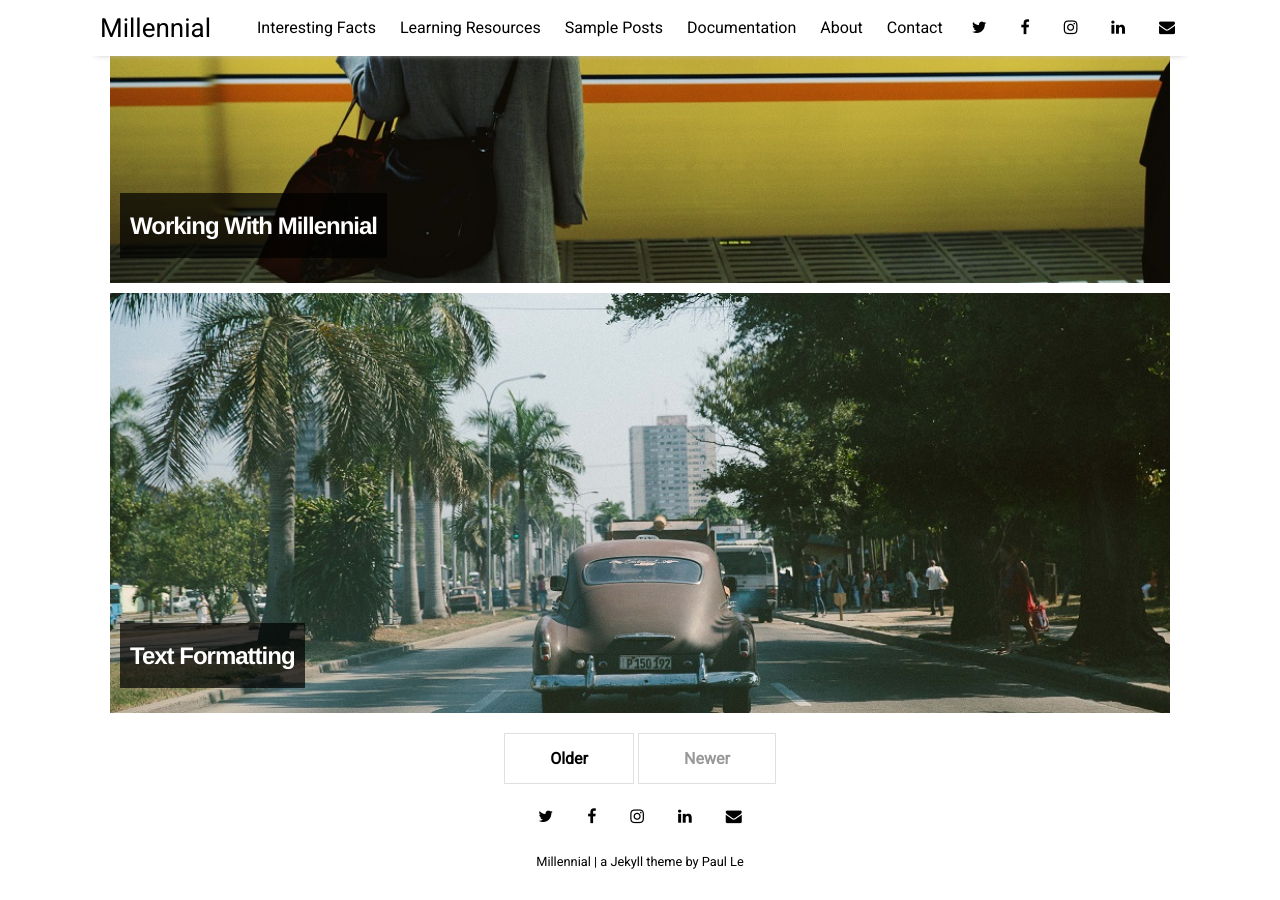
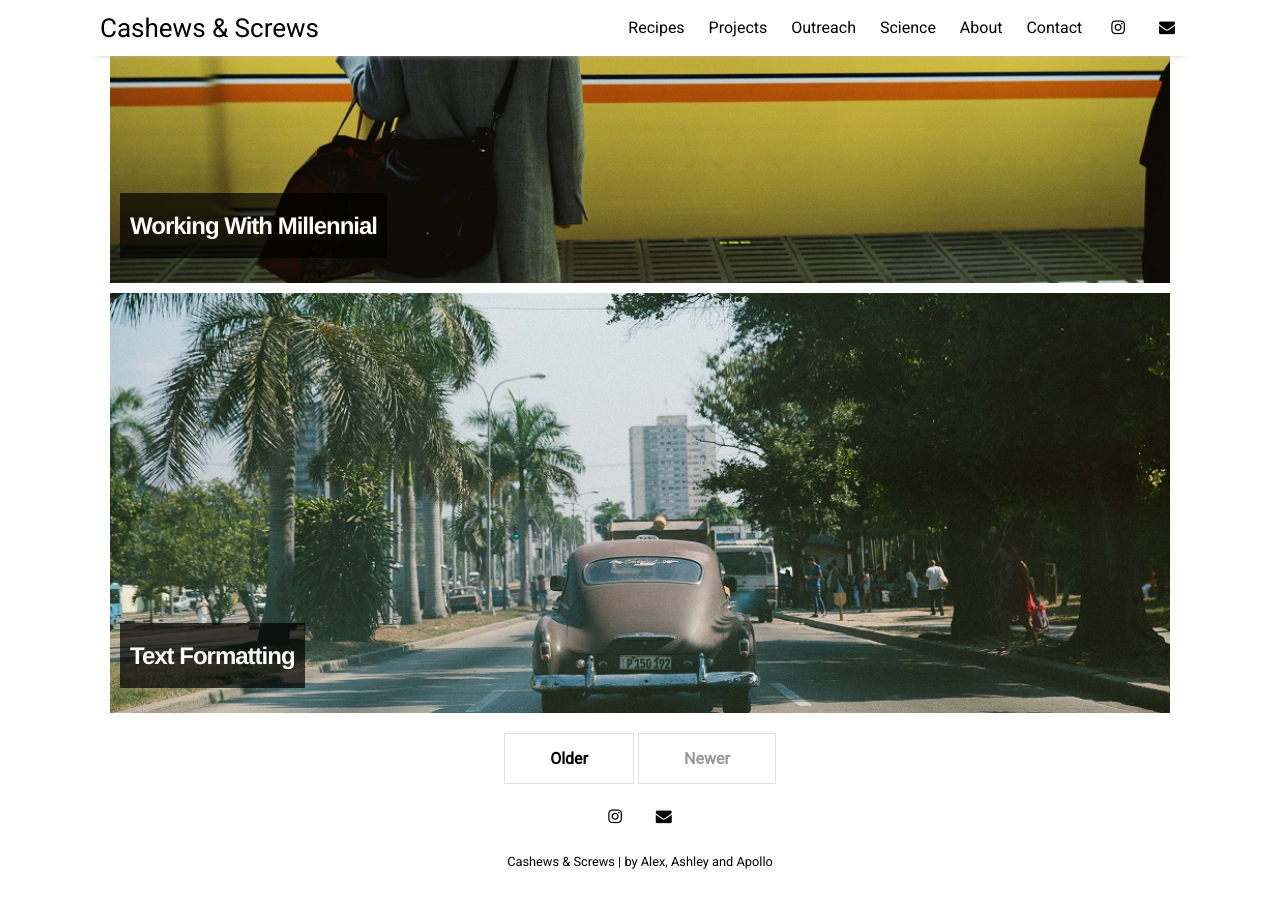
Before and after one commit to CashewsAndScrews/Millennial, a Jekyll site: the page built from index.html, in a window 1280 px wide and 900 px high, scrolled down 1498 px. Built offline with Jekyll 4.4.1, drawn with Linux system fonts in a browser that asks for light colours; nearby versions of some CDN libraries; the list of posts is cut into pages by our own code.

Commit message:
updating config

```diff
--- a/_config.yml
+++ b/_config.yml
@@ -1,8 +1,8 @@
 # Site Settings
-baseurl:            #"Cashews"
+baseurl:            #"Millenial"
 url:                #"https://cashewsandscrews.github.io"
 github:
-  url:               #"https://cashewsandscrews.github.io/Cashews"
+  url:               #"https://cashewsandscrews.github.io/Millenial"
 
 paginate:            5
 
--- a/_data/settings.yml
+++ b/_data/settings.yml
@@ -1,20 +1,16 @@
-title:  "Millennial"
-tagline: "a Jekyll theme"
+title:  "Cashews & Screws"
 description:
 author:
-  name: "Paul Le"
+  name: "Alex, Ashley and Apollo"
 
 menu:
-- {name: 'Interesting Facts', file: 'facts.html'}
-- {name: 'Learning Resources', file: 'resources.html'}
-- {name: 'Sample Posts', file: 'sample-posts.html'}
-- {name: 'Documentation', file: 'documentation.html'}
+- {name: 'Recipes', file: 'facts.html'}
+- {name: 'Projects', file: 'resources.html'}
+- {name: 'Outreach', file: 'sample-posts.html'}
+- {name: 'Science', file: 'documentation.html'}
 - {name: 'About', file: 'about.html'}
 - {name: 'Contact', file: 'contact.html'}
 
 social:
-- {icon: 'twitter', link: 'https://twitter.com/paululele'}
-- {icon: 'facebook', link: 'https://www.facebook.com/Le.Paul.94'}
-- {icon: 'instagram', link: 'https://instagram.com/paululele'}
-- {icon: 'linkedin', link: 'https://linkedin.com/in/lenpaul'}
-- {icon: 'envelope', link: 'mailto:l.nguyen.paul@gmail.com'}
+- {icon: 'instagram', link: 'https://instagram.com/cashewsandscrews'}
+- {icon: 'envelope', link: 'mailto:cashewsandscrews@gmail.com'}
```
Also changed, not shown: favicon.ico.
